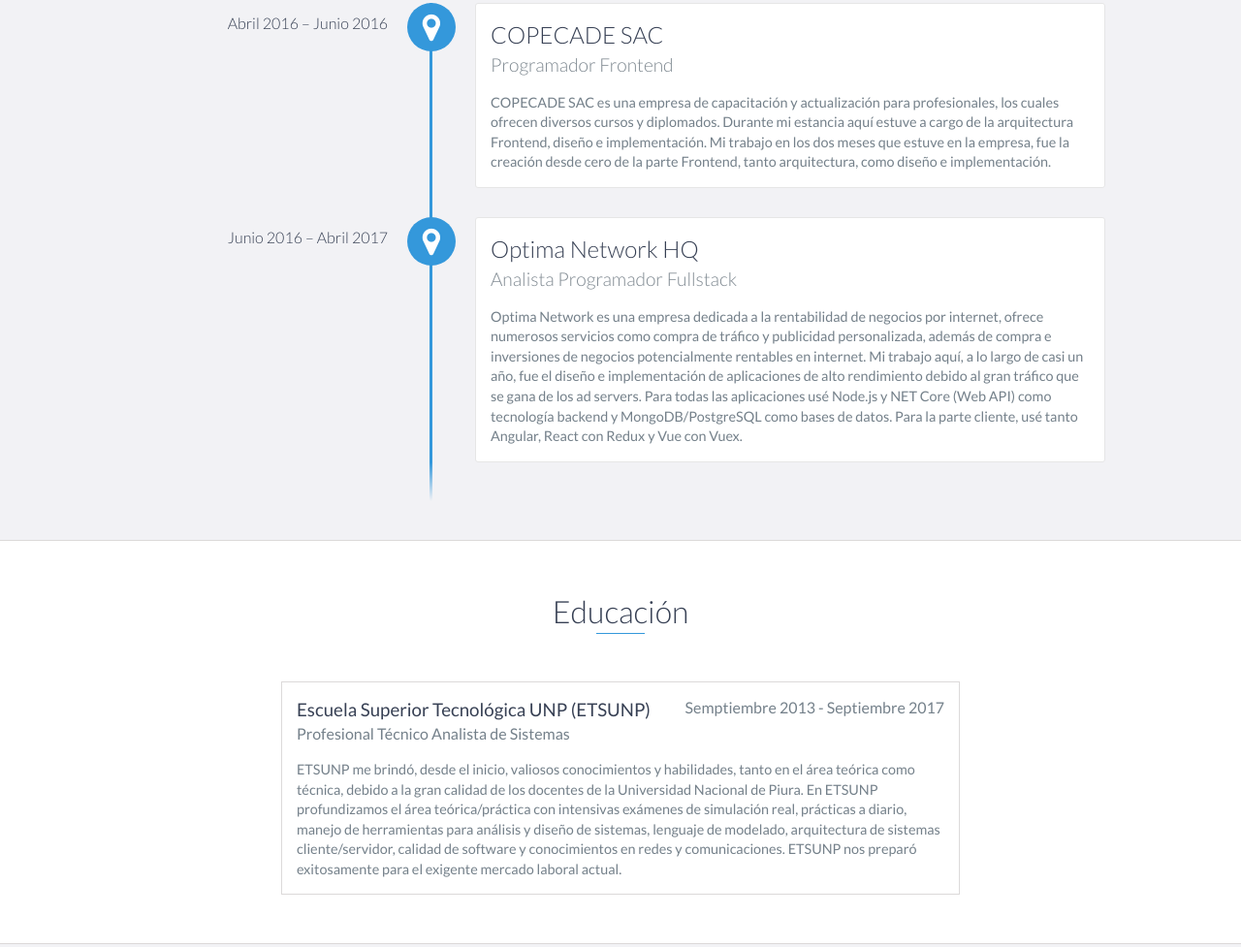
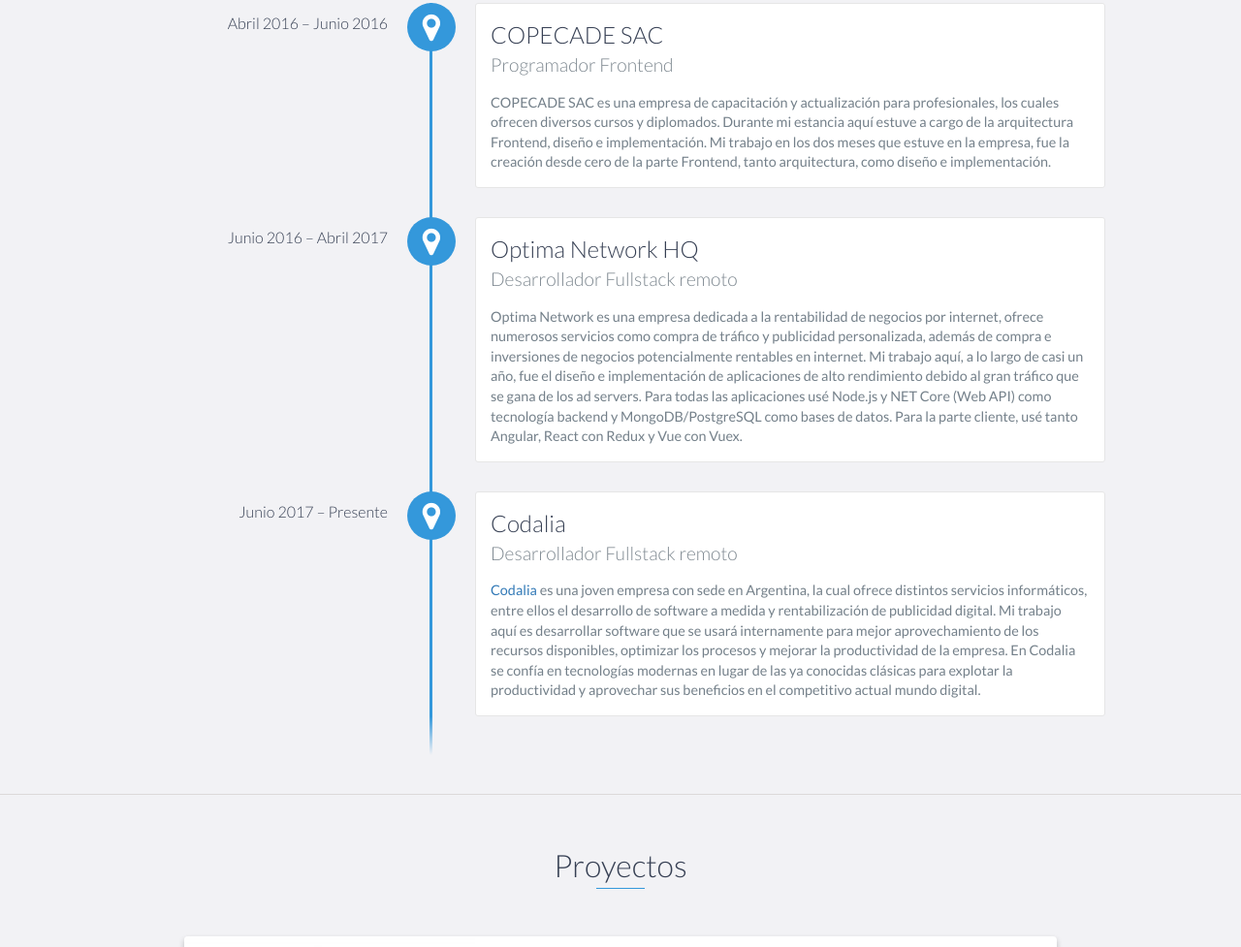
Before and after one commit to gugadev/gugadev.github.io, a website: page index.html in a window 1280 px wide. Shown: the part 1218-2195 px from the top of the page at 97% size. Drawn offline with nearby package versions, Linux system fonts and the light colour scheme.

Commit message:
Update index.html

```diff
--- a/index.html
+++ b/index.html
@@ -38,9 +38,9 @@
             <li>
                 <a href="#experience">Experiencia</a>
             </li>
-            <li>
+            <!--<li>
                 <a href="#education">Educación</a>
-            </li>
+            </li>-->
             <li>
                 <a href="#projects">Proyectos</a>
             </li>
@@ -116,7 +116,7 @@
 
             <div data-date="Junio 2016 – Abril 2017">
                 <h3>Optima Network HQ</h3>
-                <h4>Analista Programador Fullstack</h4>
+                <h4>Desarrollador Fullstack remoto</h4>
                 <p>
                     Optima Network es una empresa dedicada a la rentabilidad de negocios por
                     internet, ofrece numerosos servicios como compra de tráfico y publicidad
@@ -130,11 +130,26 @@
                     usé tanto Angular, React con Redux y Vue con Vuex.
                 </p>
             </div>
+
+            <div data-date="Junio 2017 – Presente">
+                <h3>Codalia</h3>
+                <h4>Desarrollador Fullstack remoto</h4>
+                <p>
+			<a target="_blank" rel="noreferrer noopenner" href="http://codalia.com.ar">Codalia</a> es una
+			joven empresa con sede en Argentina, la cual ofrece distintos servicios informáticos, entre ellos
+			el desarrollo de software a medida y rentabilización de publicidad digital.
+
+			Mi trabajo aquí es desarrollar software que se usará internamente para mejor aprovechamiento
+			de los recursos disponibles, optimizar los procesos y mejorar la productividad de la empresa. En
+			Codalia se confía en tecnologías modernas en lugar de las ya conocidas clásicas para explotar la
+			productividad y aprovechar sus beneficios en el competitivo actual mundo digital.
+                </p>
+            </div>
         </div>
     </div>
     <!-- End #experience -->
 
-    <div id="education">
+    <!--<div id="education">
         <h2 class="heading">Educación</h2>
         <div class="education-block">
             <h3>Escuela Superior Tecnológica UNP (ETSUNP)</h3>
@@ -151,8 +166,8 @@
                 ETSUNP nos preparó exitosamente para el exigente mercado laboral actual.
             </p>
         </div>
-        <!-- End .education-block -->
-    </div>
+        <!-- End .education-block --
+    </div>-->
     <!-- End #education -->
 
     <div id="projects" class="background-alt">
@@ -203,6 +218,22 @@
 			    fueron RESTful e implementadas en NET Core Web API y Koa.js, sin embargo, el último proyecto se usó
                             <a href="http://graphql.og" target="_blank">GraphQL</a> debido a su facilidad para consultas y
                             su validación integrada.
+                        </p>
+                        <!--<a href="#">Ver Proyecto</a>-->
+                    </div>
+                    <!-- End .project-info -->
+                </div>
+                <!-- End .project -->
+
+		<div class="project shadow-large">
+                    <div class="project-image">
+                        <img src="images/project.jpg" />
+                    </div>
+                    <!-- End .project-image -->
+                    <div class="project-info">
+                        <h3>Codalia</h3>
+                        <p>
+                            « En progreso »
                         </p>
                         <!--<a href="#">Ver Proyecto</a>-->
                     </div>
```
